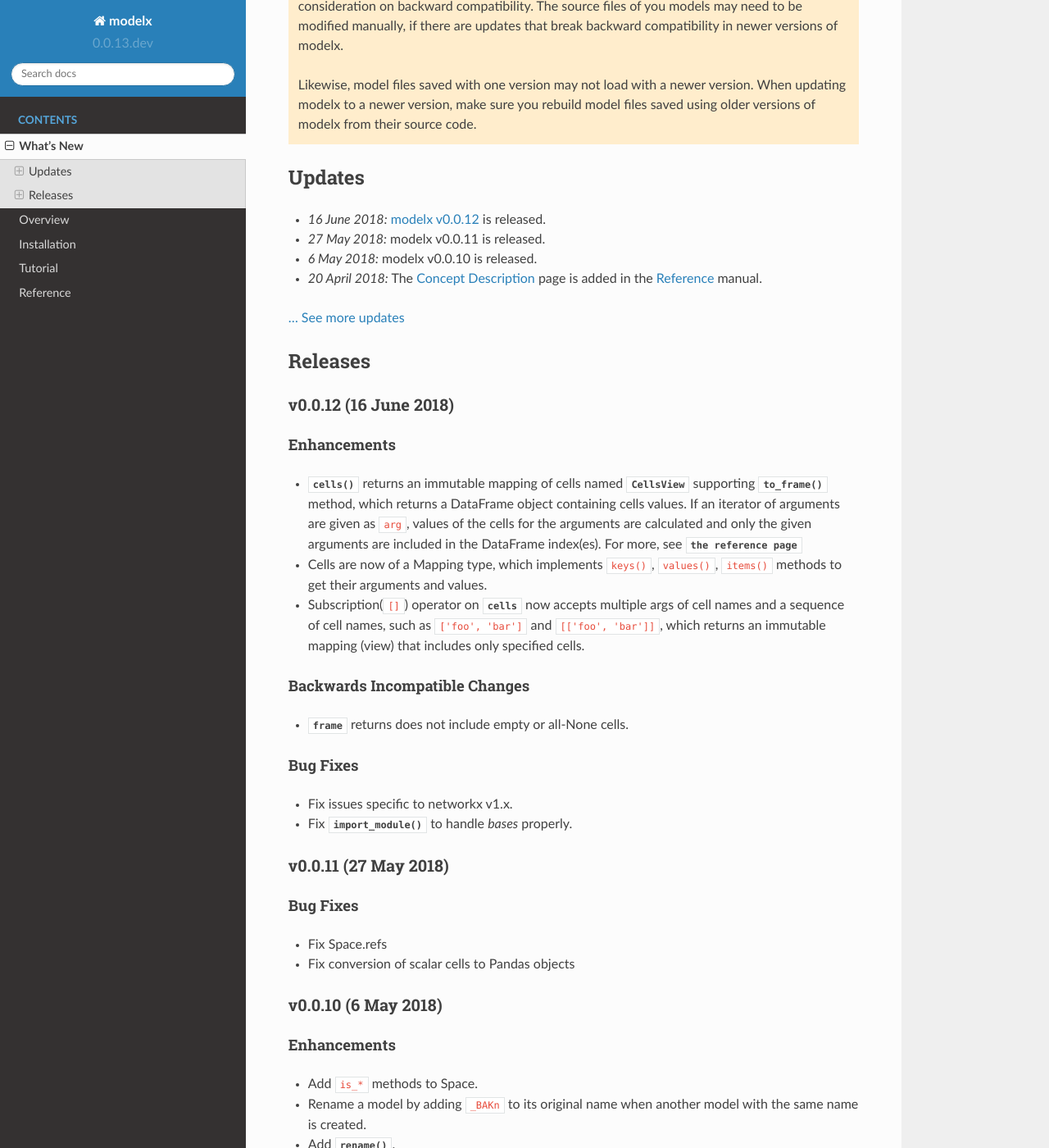
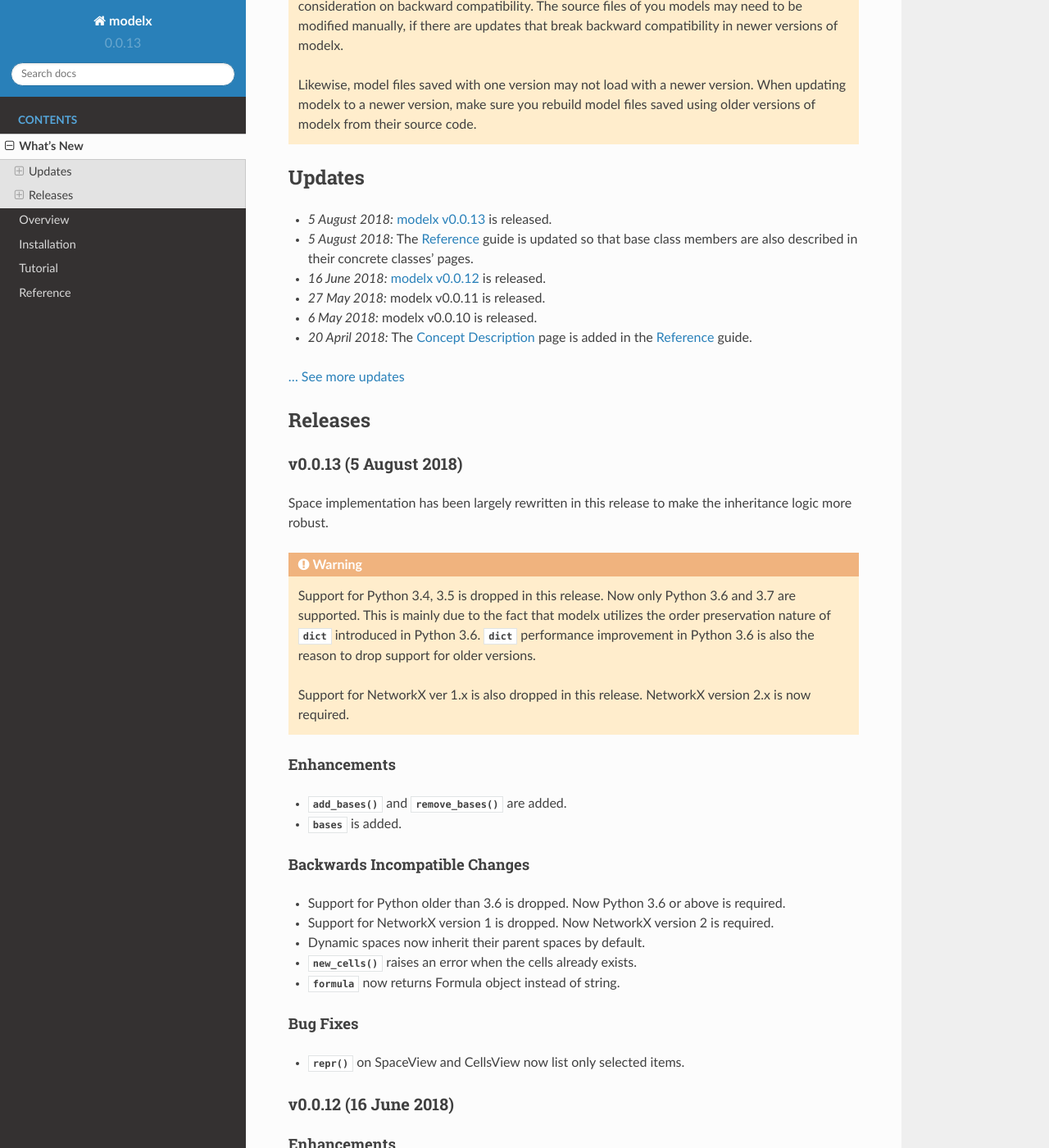
Before and after one commit to fumitoh/modelx, a Sphinx documentation site: the page built from doc/source/whatsnew.rst, in a window 1280 px wide and 1400 px high, scrolled down 229 px. Shown: the whole window at 82% size. Built offline with Sphinx 7.4.7 and the Read the Docs theme 2.0.0, drawn with Linux system fonts in a browser that asks for light colours.

Commit message:
DIST: Release v0.0.13

```diff
--- a/README.rst
+++ b/README.rst
@@ -144,7 +144,7 @@
 
 Requirements
 ------------
-* Python 3.4+
-* NetwrkX
+* Python 3.6+
+* NetwrkX 2.0+
 * Pandas
 * OpenPyXL
--- a/doc/source/_templates/mxclass.rst
+++ b/doc/source/_templates/mxclass.rst
@@ -4,6 +4,8 @@
 .. currentmodule:: {{ module }}
 
 .. autoclass:: {{ objname }}
+   :members:
+   :inherited-members:
 
    {% block methods %}
 
--- a/doc/source/updates.rst
+++ b/doc/source/updates.rst
@@ -3,6 +3,13 @@
 
 
 .. Latest Updates Begin
+
+* *5 August 2018:*
+  :ref:`modelx v0.0.13 <release-v0.0.13>` is released.
+
+* *5 August 2018:*
+  The :doc:`reference/index` guide is updated so that base class members
+  are also described in their concrete classes' pages.
 
 * *16 June 2018:*
   :ref:`modelx v0.0.12 <release-v0.0.12>` is released.
@@ -14,7 +21,7 @@
   modelx v0.0.10 is released.
 
 * *20 April 2018:*
-  The :doc:`reference/concepts` page is added in the :doc:`reference/index` manual.
+  The :doc:`reference/concepts` page is added in the :doc:`reference/index` guide.
 
 
 .. Latest Updates End
--- a/doc/source/whatsnew.rst
+++ b/doc/source/whatsnew.rst
@@ -34,6 +34,43 @@
 Releases
 ========
 
+.. _release-v0.0.13:
+
+v0.0.13 (5 August 2018)
+-----------------------
+Space implementation has been largely rewritten in this release to
+make the inheritance logic more robust.
+
+.. warning::
+
+   Support for Python 3.4, 3.5 is dropped in this release.
+   Now only Python 3.6 and 3.7 are supported.
+   This is mainly due to the fact that modelx utilizes
+   the order preservation nature of :class:`dict` introduced in Python 3.6.
+   :class:`dict` performance improvement in Python 3.6 is also the reason
+   to drop support for older versions.
+
+   Support for NetworkX ver 1.x is also dropped in this release.
+   NetworkX version 2.x is now required.
+
+Enhancements
+~~~~~~~~~~~~
+- :meth:`~core.space.Space.add_bases` and :meth:`~core.space.Space.remove_bases` are added.
+- :attr:`~core.space.Space.bases` is added.
+
+Backwards Incompatible Changes
+~~~~~~~~~~~~~~~~~~~~~~~~~~~~~~
+- Support for Python older than 3.6 is dropped. Now Python 3.6 or above is required.
+- Support for NetworkX version 1 is dropped. Now NetworkX version 2 is required.
+- Dynamic spaces now inherit their parent spaces by default.
+- :meth:`~core.space.Space.new_cells` raises an error when the cells already exists.
+- :attr:`~core.cells.Cells.formula` now returns Formula object instead of string.
+
+Bug Fixes
+~~~~~~~~~
+- :func:`repr` on SpaceView and CellsView now list only selected items.
+
+
 .. _release-v0.0.12:
 
 v0.0.12 (16 June 2018)
@@ -41,7 +78,7 @@
 
 Enhancements
 ~~~~~~~~~~~~
-- :meth:`~core.space.Space.cells` returns an immutable mapping of cells named
+- :attr:`~core.space.Space.cells` returns an immutable mapping of cells named
   :class:`~core.space.CellsView` supporting
   :meth:`~core.space.CellsView.to_frame` method,
   which returns a DataFrame
--- a/modelx/__init__.py
+++ b/modelx/__init__.py
@@ -14,7 +14,7 @@
 
 
 
-VERSION = (0, 0, 13, 'dev')
+VERSION = (0, 0, 13)
 __version__ = '.'.join([str(x) for x in VERSION])
 from modelx.core.api import *  # must come after __version__ assignment.
 from modelx.qtgui.api import *
```
Also changed, not shown: doc/source/installation.rst (+4 -4 lines), doc/source/reference/index.rst (+16 -5 lines), setup.py (+2 -5 lines).
